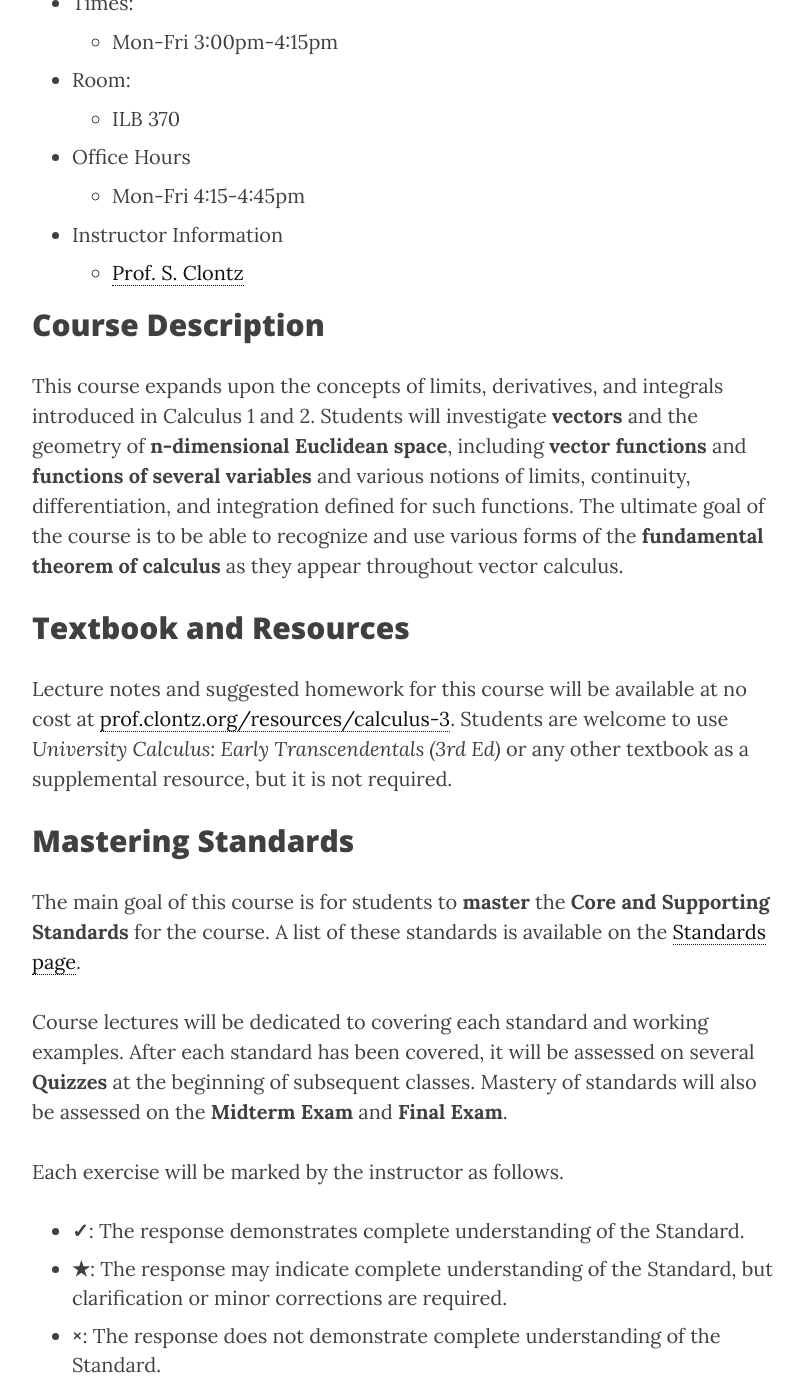
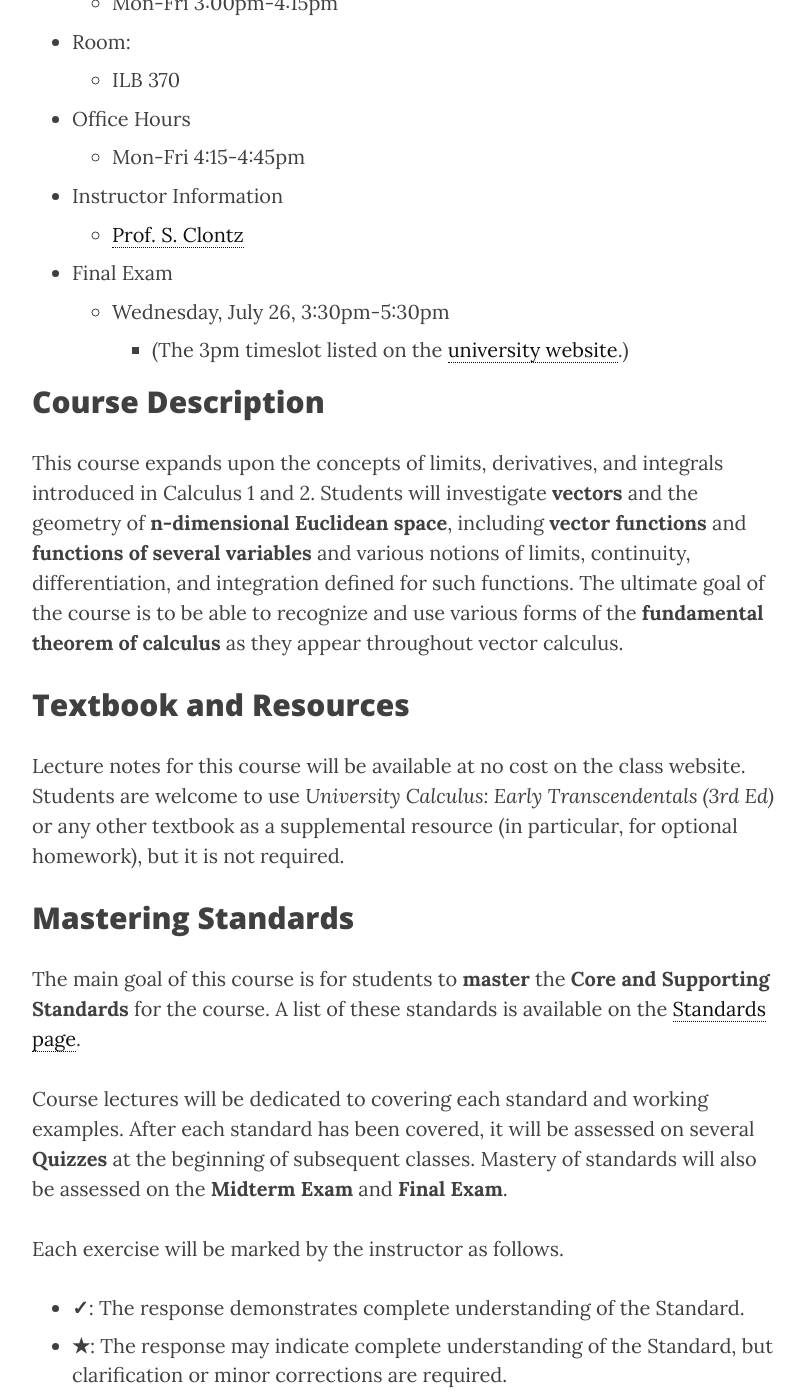
Before and after one commit to jford1906/prof.clontz.org, a Jekyll site: the page built from classes/2017/06/ma227/index.md, in a window 1280 px wide and 1400 px high, scrolled down 893 px. Shown: the whole window, without its empty margins (233-1038 px from the left). Built offline with Jekyll 4.4.1, drawn with Linux system fonts in a browser that asks for light colours; nearby versions of some CDN libraries; formulas are drawn with MathJax 3.

Commit message:
finalize ma227

```diff
--- a/classes/2017/06/ma227/index.md
+++ b/classes/2017/06/ma227/index.md
@@ -6,7 +6,6 @@ description: "Calculus III - 2017 Summer"
 
 #### Quick Links
 
-- [Lectures and Notes][text]
 - [Standards][standards]
 - [Calendar][calendar]
 
@@ -26,6 +25,9 @@ description: "Calculus III - 2017 Summer"
     * Mon-Fri 4:15-4:45pm
 * Instructor Information
     * [Prof. S. Clontz][about]
+* Final Exam
+    * Wednesday, July 26, 3:30pm-5:30pm
+        - (The 3pm timeslot listed on the [university website](http://www.southalabama.edu/departments/registrar/finalexamschedule-summer.html).)
 
 
 ## Course Description
@@ -45,11 +47,12 @@ calculus.
 
 ## Textbook and Resources
 
-Lecture notes and suggested homework
-for this course will be available at no cost at
-[prof.clontz.org/resources/calculus-3][text]. Students are welcome to use
+Lecture notes
+for this course will be available at no cost on the class website.
+Students are welcome to use
 *University Calculus: Early Transcendentals (3rd Ed)* or any other textbook
-as a supplemental resource, but it is not required.
+as a supplemental resource (in particular, for optional homework),
+but it is not required.
 
 
 ## Mastering Standards
```
